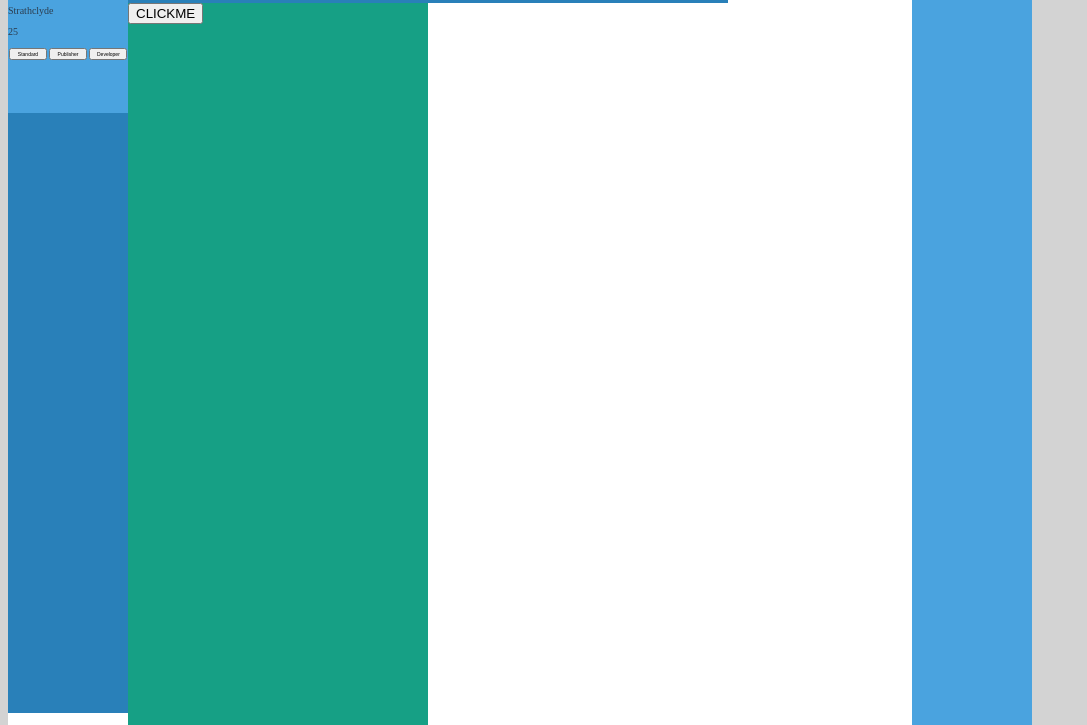
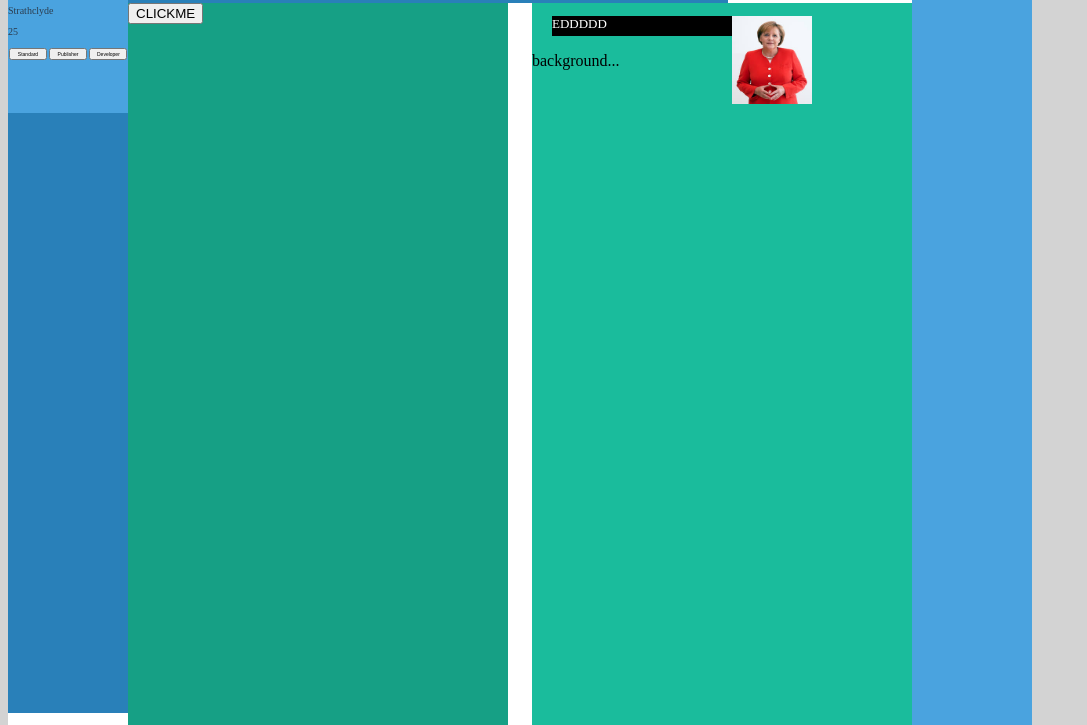
Before and after one commit to tazzzan/dia, a website: page app/index.html in a window 1280 px wide. Shown: the part 75-800 px from the top of the page, without its empty margins (0-1087 px from the left). Drawn offline with nearby package versions, Linux system fonts and the light colour scheme.

Commit message:
klhjgkjhg

```diff
--- a/app/app.css
+++ b/app/app.css
@@ -26,13 +26,13 @@ body {
 }
 #main {
   padding: 0px 0px 0px 80px;
-  width: 600px;
+  width: 904px;
   float:top;
 }
 
 #topics {
   background-color: #16a085;
-  width: 300px;
+  width: 380px;
   height: 800px;
   color: black;
   float: left;
@@ -40,7 +40,7 @@ body {
 
 #background {
   background-color: #1abc9c;
-  width: 300px;
+  width: 380px;
   height: 800px;
   color: black;
   float: right;
```
